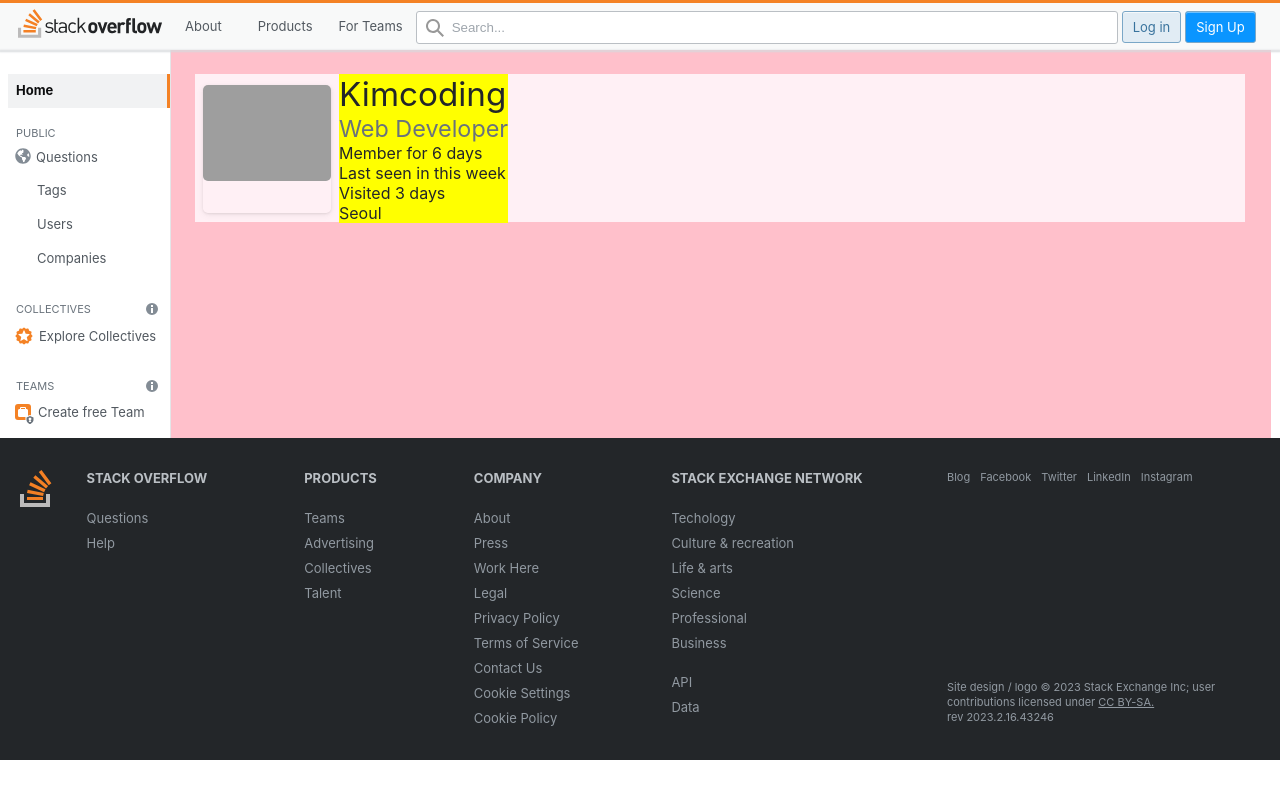
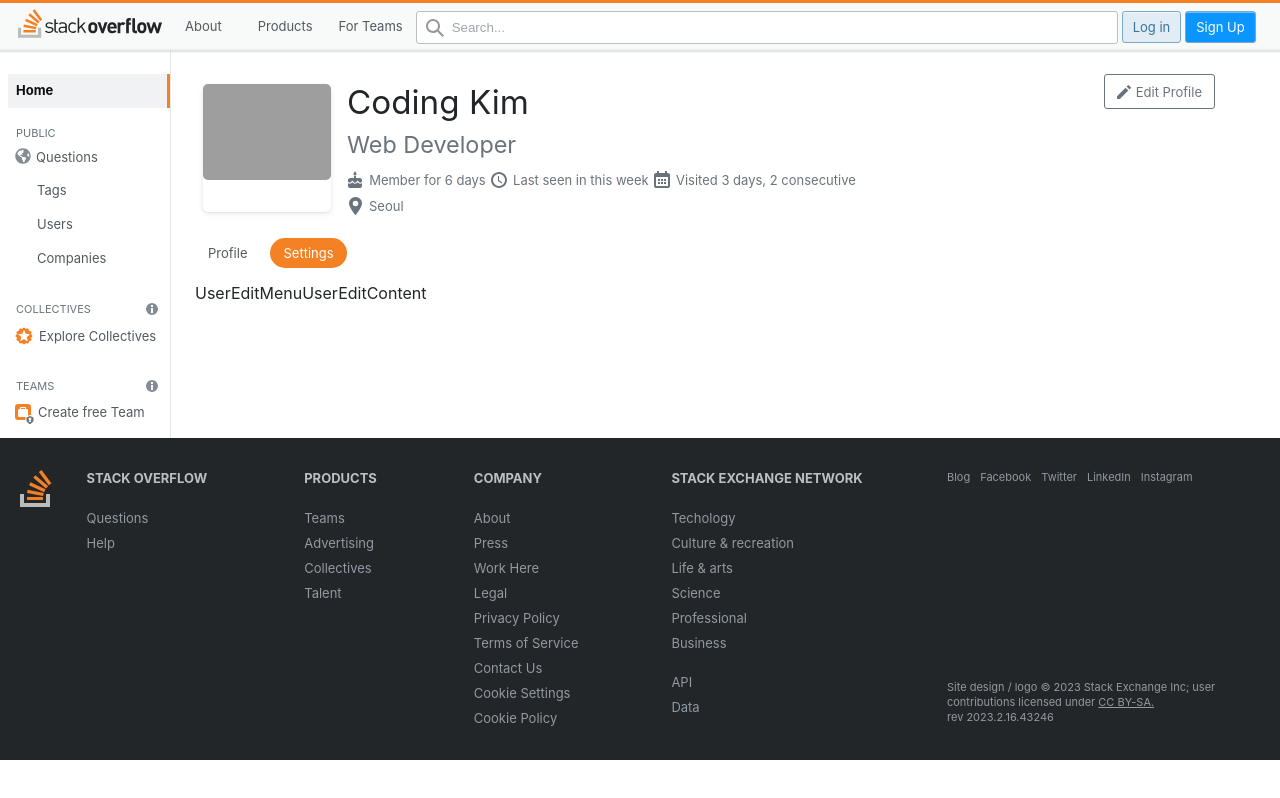
Before and after one commit to codestates-seb/seb42_pre_033, a React (Create React App) app in the folder client/: page /users/edit in a window 1280 px wide. Built offline with nearby package versions, Linux system fonts and the light colour scheme; grey boxes are pictures that could not be loaded.

Commit message:
📝 회원정보 수정 헤더 컴포넌트 수정, 회원정보 더미 생성

```diff
--- a/client/src/components/UserEdit/UserDummy.js
+++ b/client/src/components/UserEdit/UserDummy.js
@@ -3,11 +3,12 @@
     users: [
       {
         id: 0,
-        name: 'Kimcoding',
+        name: 'Coding Kim',
         title: 'Web Developer',
         member: 6,
         seen: 'this week',
         visited: 3,
+        consecutive: 2,
         location: 'Seoul',
         aboutme: "Hi, I'm currently studying Frontend/Backend Engineering!",
       },
--- a/client/src/components/UserEdit/UserEdit.js
+++ b/client/src/components/UserEdit/UserEdit.js
@@ -5,6 +5,7 @@
 
 const UserEditComponent = styled.div`
   width: 1264px;
+  height: auto;
   margin: 0 auto;
   display: flex;
 `;
--- /dev/null
+++ b/client/src/components/UserEdit/UserEditContent.js
@@ -0,0 +1,5 @@
+function UserEditContent() {
+  return <div>UserEditContent</div>;
+}
+
+export default UserEditContent;
--- a/client/src/components/UserEdit/UserEditHeader.js
+++ b/client/src/components/UserEdit/UserEditHeader.js
@@ -1,15 +1,18 @@
 import styled from 'styled-components';
+import Button from '../UI/Button';
+import UserEditTab from './UserEditTab';
 import UserInfos from './UserInfos';
-/* import { User } from './UserDummy'; */
 
 const UserEditProfile = styled.div`
   width: 1050px;
   height: 148px;
   box-sizing: inherit;
-  background-color: lavenderblush;
+  margin-bottom: 16px;
   display: flex;
   flex-wrap: wrap;
   align-items: center;
+  list-style: none;
+  position: relative;
 `;
 
 const UserPicture = styled.div`
@@ -26,11 +29,26 @@
 `;
 
 const UserInfo = styled.div`
-  background-color: yellow;
+  margin-left: 8px;
+`;
+
+const ButtonWrapper = styled.div`
+  position: absolute;
+  top: 0;
+  right: 30px;
+`;
+
+const Text = styled.span`
+  vertical-align: 4px;
+`;
+
+const EditIcon = styled.svg`
+  margin-right: 3px;
 `;
 
 function UserEditHeader() {
   return (
+    <section>
       <UserEditProfile>
         <UserPicture>
           <UserImg src='/image/profile.png' alt='유저 프로필 사진' />
@@ -38,7 +56,24 @@
         <UserInfo>
           <UserInfos />
         </UserInfo>
+        <ButtonWrapper>
+          <Button variant='edit'>
+            <EditIcon
+              fill='var(--black-500)'
+              aria-hidden='true'
+              className='svg-icon iconPencil'
+              width='18'
+              height='18'
+              viewBox='0 0 18 18'
+            >
+              <path d='m13.68 2.15 2.17 2.17c.2.2.2.51 0 .71L14.5 6.39l-2.88-2.88 1.35-1.36c.2-.2.51-.2.71 0ZM2 13.13l8.5-8.5 2.88 2.88-8.5 8.5H2v-2.88Z'></path>
+            </EditIcon>
+            <Text>Edit Profile</Text>
+          </Button>
+        </ButtonWrapper>
       </UserEditProfile>
+      <UserEditTab />
+    </section>
   );
 }
 
--- /dev/null
+++ b/client/src/components/UserEdit/UserEditMenu.js
@@ -0,0 +1,5 @@
+function UserEditMenu() {
+  return <div>UserEditMenu</div>;
+}
+
+export default UserEditMenu;
--- /dev/null
+++ b/client/src/components/UserEdit/UserEditMiddleWrapper.js
@@ -0,0 +1,18 @@
+import styled from 'styled-components';
+import UserEditContent from './UserEditContent';
+import UserEditMenu from './UserEditMenu';
+
+const UserEditMainWrapper = styled.div`
+  display: flex;
+`;
+
+function UserEditMiddleWrapper() {
+  return (
+    <UserEditMainWrapper>
+      <UserEditMenu />
+      <UserEditContent />
+    </UserEditMainWrapper>
+  );
+}
+
+export default UserEditMiddleWrapper;
--- /dev/null
+++ b/client/src/components/UserEdit/UserEditTab.js
@@ -0,0 +1,43 @@
+import styled from 'styled-components';
+
+const Tab = styled.ul`
+  width: 138px;
+  height: 29px;
+  margin-bottom: 16px;
+  display: flex;
+  justify-content: space-s;
+  align-items: center;
+  color: var(--black-600);
+
+  .selected {
+    background-color: var(--orange);
+    color: var(--white);
+    border-radius: 1000px;
+
+    :hover {
+      background-color: var(--orange-600);
+    }
+  }
+`;
+const TabList = styled.li`
+  padding: 7px 13px;
+  border-radius: 4px;
+  font-size: 13px;
+  margin-right: 10px;
+  cursor: pointer;
+  :hover {
+    background-color: var(--black-075);
+    border-radius: 1000px;
+  }
+`;
+
+function UserEditTab() {
+  return (
+    <Tab>
+      <TabList>Profile</TabList>
+      <TabList className='selected'>Settings</TabList>
+    </Tab>
+  );
+}
+
+export default UserEditTab;
--- a/client/src/components/UserEdit/UserEditWrapper.js
+++ b/client/src/components/UserEdit/UserEditWrapper.js
@@ -1,10 +1,10 @@
 import UserEditHeader from './UserEditHeader';
 import styled from 'styled-components';
+import UserEditMiddleWrapper from './UserEditMiddleWrapper';
 
 const UserEditMain = styled.div`
   width: 1100px;
   height: auto;
-  background-color: pink;
   padding: 24px;
 `;
 
@@ -12,6 +12,7 @@
   return (
     <UserEditMain>
       <UserEditHeader />
+      <UserEditMiddleWrapper />
     </UserEditMain>
   );
 }
--- a/client/src/components/UserEdit/UserInfos.js
+++ b/client/src/components/UserEdit/UserInfos.js
@@ -8,30 +8,112 @@
 const Title = styled.h3`
   font-size: 1.46153846rem;
   color: var(--black-500);
+  padding: 8px 0 4px;
 `;
-const RowWrapper = styled.div``;
-const Member = styled.p``;
-const Seen = styled.p``;
-const Visited = styled.p``;
-const Location = styled.p``;
+const RowWrapper = styled.ul`
+  width: 510px;
+  font-size: 13px;
+  color: var(--black-500);
+  display: flex;
+  justify-content: space-around;
+  padding: 8px 0;
+  margin-left: -1px;
+`;
+const Icon = styled.svg`
+  margin-right: 5px;
+  vertical-align: -4px;
+`;
+const Member = styled.li`
+  display: flex;
+  align-items: center;
+  padding-right: 4px;
+`;
+const Seen = styled.li`
+  display: flex;
+  align-items: center;
+  padding-right: 4px;
+`;
+const Visited = styled.li`
+  display: flex;
+  align-items: center;
+`;
+const Location = styled.li`
+  font-size: 13px;
+  color: var(--black-500);
+`;
 function UserInfos() {
   return (
-    <div>
+    <section>
       {USERS.map(({ users }) =>
-        users.map(({ name, id, title, member, seen, visited, location }) => (
+        users.map(
+          ({
+            name,
+            id,
+            title,
+            member,
+            seen,
+            visited,
+            consecutive,
+            location,
+          }) => (
             <div key={id}>
               <Name>{name}</Name>
               <Title>{title}</Title>
               <RowWrapper>
-              <Member>Member for {member} days</Member>
-              <Seen>Last seen in {seen}</Seen>
-              <Visited>Visited {visited} days</Visited>
+                <Member>
+                  <Icon
+                    fill='var(--black-500'
+                    aria-hidden='true'
+                    width='18'
+                    height='18'
+                    viewBox='0 0 18 18'
+                  >
+                    <path d='M9 4.5a1.5 1.5 0 0 0 1.28-2.27L9 0 7.72 2.23c-.14.22-.22.48-.22.77 0 .83.68 1.5 1.5 1.5Zm3.45 7.5-.8-.81-.81.8c-.98.98-2.69.98-3.67 0l-.8-.8-.82.8c-.49.49-1.14.76-1.83.76-.55 0-1.3-.17-1.72-.46V15c0 1.1.9 2 2 2h10a2 2 0 0 0 2-2v-2.7c-.42.28-1.17.45-1.72.45-.69 0-1.34-.27-1.83-.76Zm1.3-5H10V5H8v2H4.25C3 7 2 8 2 9.25v.9c0 .81.91 1.47 1.72 1.47.39 0 .77-.14 1.03-.42l1.61-1.6 1.6 1.6a1.5 1.5 0 0 0 2.08 0l1.6-1.6 1.6 1.6c.28.28.64.43 1.03.43.81 0 1.73-.67 1.73-1.48v-.9C16 8.01 15 7 13.75 7Z'></path>
+                  </Icon>
+                  Member for {member} days
+                </Member>
+                <Seen>
+                  <Icon
+                    fill='var(--black-500'
+                    aria-hidden='true'
+                    width='18'
+                    height='18'
+                    viewBox='0 0 18 18'
+                  >
+                    <path d='M9 17c-4.36 0-8-3.64-8-8 0-4.36 3.64-8 8-8 4.36 0 8 3.64 8 8 0 4.36-3.64 8-8 8Zm0-2c3.27 0 6-2.73 6-6s-2.73-6-6-6-6 2.73-6 6 2.73 6 6 6ZM8 5h1.01L9 9.36l3.22 2.1-.6.93L8 10V5Z'></path>
+                  </Icon>
+                  Last seen in {seen}
+                </Seen>
+                <Visited>
+                  <Icon
+                    fill='var(--black-500'
+                    aria-hidden='true'
+                    width='18'
+                    height='18'
+                    viewBox='0 0 18 18'
+                  >
+                    <path d='M14 2h1a2 2 0 0 1 2 2v11a2 2 0 0 1-2 2H3a2 2 0 0 1-2-2V4c0-1.1.9-2 2-2h1V0h2v2h6V0h2v2ZM3 6v9h12V6H3Zm2 2h2v2H5V8Zm0 3h2v2H5v-2Zm3 0h2v2H8v-2Zm3 0h2v2h-2v-2Zm0-3h2v2h-2V8ZM8 8h2v2H8V8Z'></path>
+                  </Icon>
+                  Visited {visited} days, {consecutive} consecutive
+                </Visited>
               </RowWrapper>
-            <Location>{location}</Location>
+              <Location>
+                <Icon
+                  fill='var(--black-500'
+                  aria-hidden='true'
+                  width='17'
+                  height='18'
+                  viewBox='0 0 17 18'
+                >
+                  <path d='M2 6.38C2 9.91 8.1 17.7 8.1 17.7c.22.29.58.29.8 0 0 0 6.1-7.8 6.1-11.32A6.44 6.44 0 0 0 8.5 0 6.44 6.44 0 0 0 2 6.38Zm9.25.12a2.75 2.75 0 1 1-5.5 0 2.75 2.75 0 0 1 5.5 0Z'></path>
+                </Icon>
+                {location}
+              </Location>
             </div>
-        )),
+          ),
+        ),
       )}
-    </div>
+    </section>
   );
 }
 
```
Lines whose indentation alone changed are shown as unchanged.
